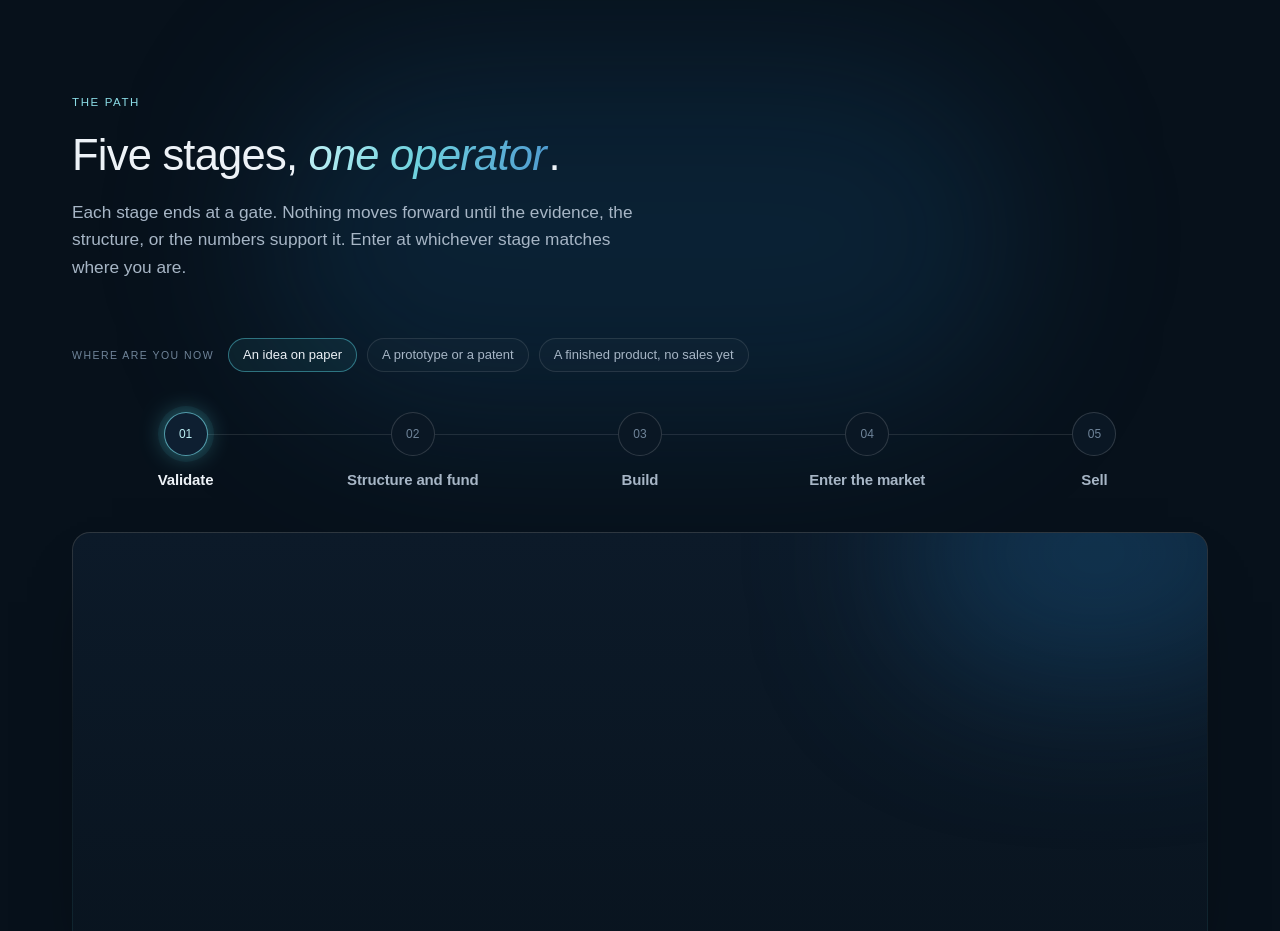
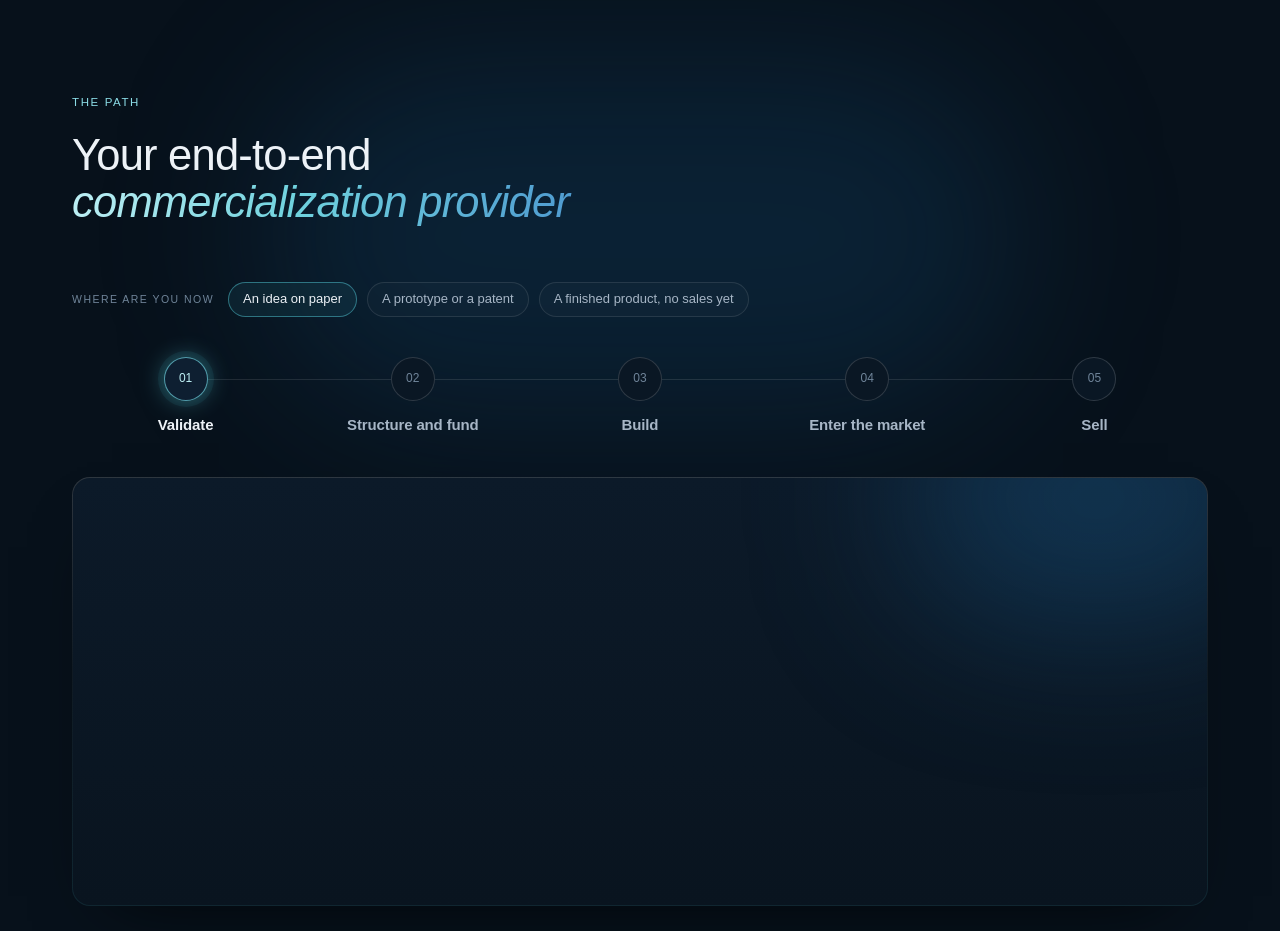
Before and after one commit to bmbilon/execom-site, a Next.js app: page / in a window 1280 px wide. Shown: the part 1420-2351 px from the top of the page. Built offline with nearby package versions, Linux system fonts and the light colour scheme; a web font is replaced by a local one.

Commit message:
Update homepage commercialization provider copy

```diff
--- a/app/(marketing)/page.tsx
+++ b/app/(marketing)/page.tsx
@@ -315,8 +315,7 @@ function Path() {
       <div className="s-container relative">
         <SectionHeader
           eyebrow="The path"
-          title="Five stages, *one operator*."
-          lede="Each stage ends at a gate. Nothing moves forward until the evidence, the structure, or the numbers support it. Enter at whichever stage matches where you are."
+          title="Your end-to-end *commercialization provider*"
           className="mb-14"
         />
         <PathExplorer stages={PATH} starts={STARTS} />
```
